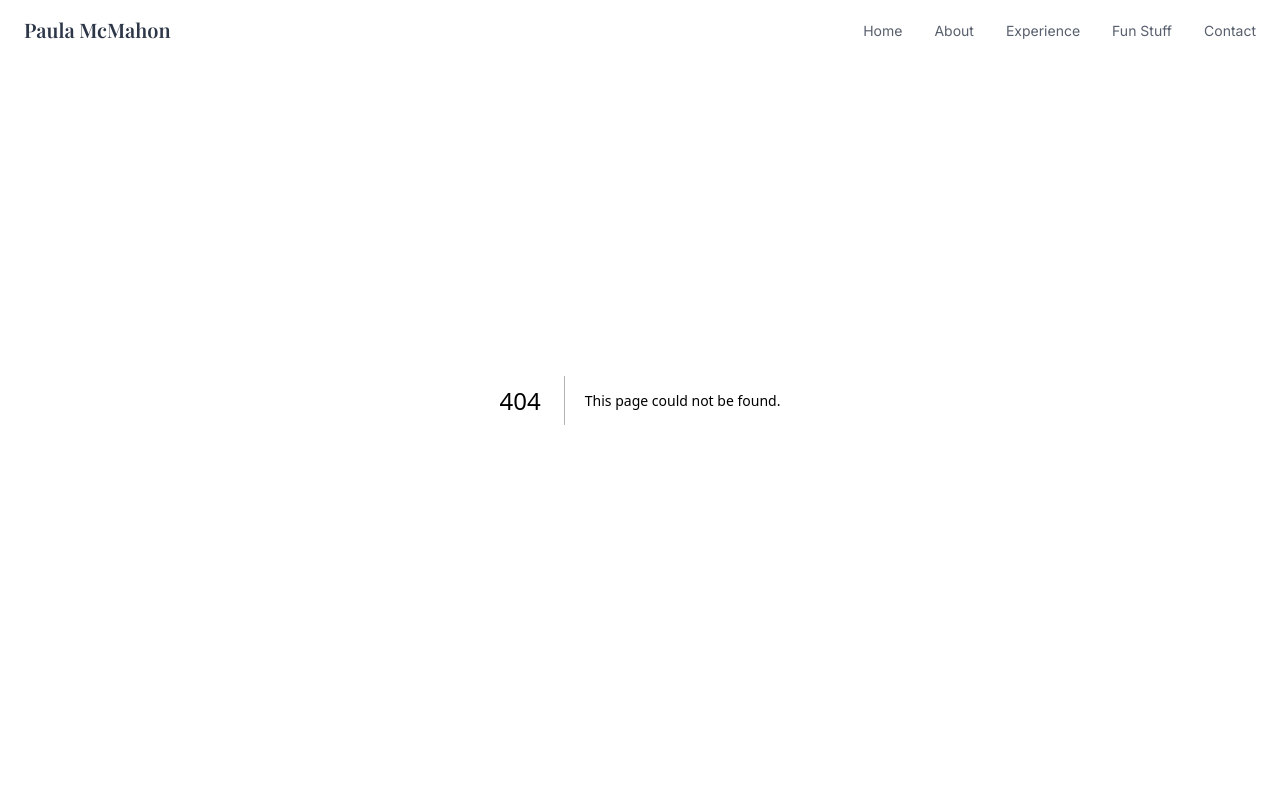
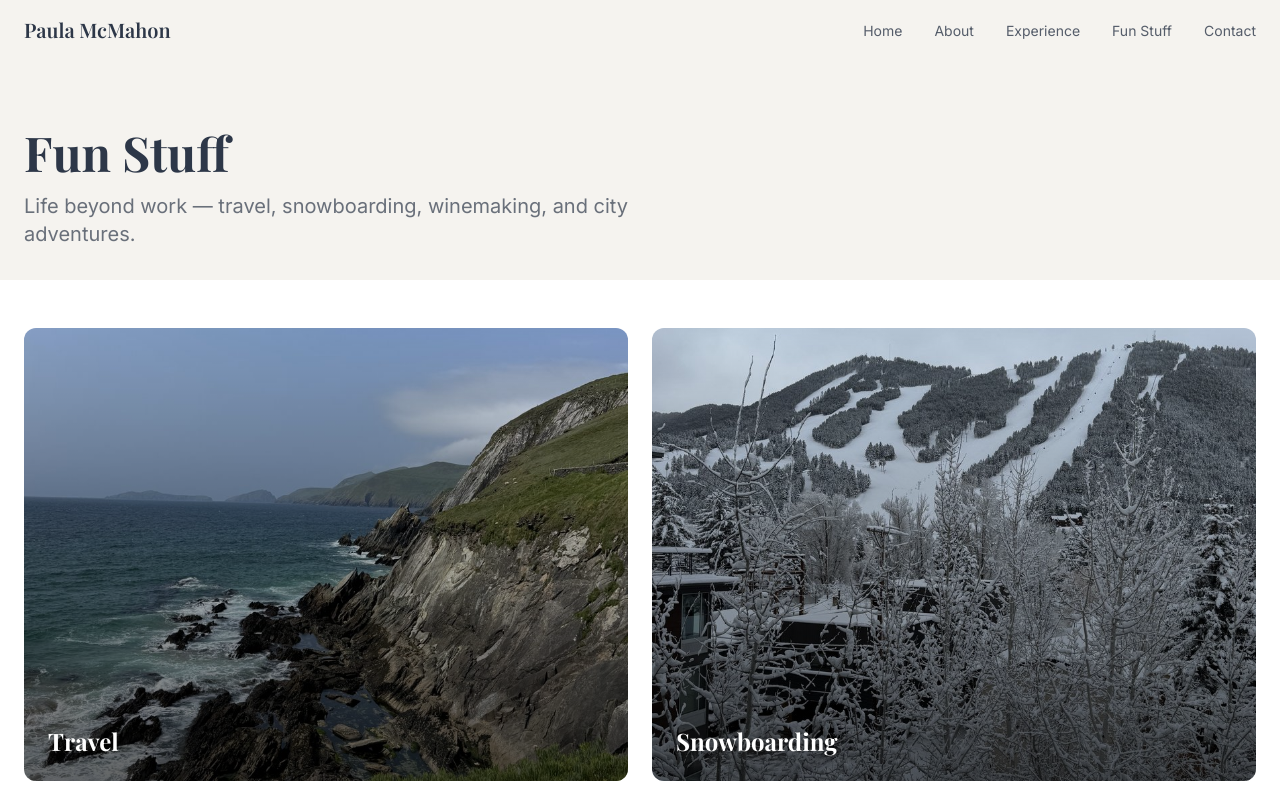
Before and after one commit to Missmoontaxi/paula-site, a Next.js app: page /fun-stuff in a window 1280 px wide. Before the commit this address had no page. Shown: the top 800 px of the page. Built offline with nearby package versions, Linux system fonts and the light colour scheme; grey boxes are pictures that could not be loaded.

Commit message:
restore fs

```diff
--- /dev/null
+++ b/src/app/fun-stuff/page.tsx
@@ -0,0 +1,66 @@
+'use client'
+
+import Image from 'next/image'
+import Link from 'next/link'
+import { motion } from 'framer-motion'
+
+const categories = [
+  { title: 'Travel', image: '/images/travel/IMG_5731.jpg', href: '/fun-stuff/travel' },
+  { title: 'Snowboarding', image: '/images/snowboarding/IMG_4293.jpg', href: '/fun-stuff/snowboarding' },
+  { title: 'Making Things', image: '/images/making-things/IMG_3569.jpg', href: '/fun-stuff/making-things' },
+  { title: 'NYC', image: '/images/nyc/NYC1.jpg', href: '/fun-stuff/nyc' },
+]
+
+export default function FunStuff() {
+  return (
+    <>
+      {/* Header */}
+      <section className="pt-32 pb-8 bg-cream">
+        <div className="max-w-7xl mx-auto px-6">
+          <motion.div
+            initial={{ opacity: 0, y: 20 }}
+            animate={{ opacity: 1, y: 0 }}
+            transition={{ duration: 0.6 }}
+          >
+            <h1 className="font-serif text-4xl md:text-5xl font-bold text-slate-dark mb-4">
+              Fun Stuff
+            </h1>
+            <p className="text-xl text-slate-dark/70 max-w-2xl">
+              Life beyond work — travel, snowboarding, winemaking, and city adventures.
+            </p>
+          </motion.div>
+        </div>
+      </section>
+
+      {/* Categories Grid */}
+      <section className="py-12 bg-white">
+        <div className="max-w-7xl mx-auto px-6">
+          <div className="grid md:grid-cols-2 gap-6">
+            {categories.map((category, index) => (
+              <Link key={category.title} href={category.href}>
+                <motion.div
+                  initial={{ opacity: 0, y: 20 }}
+                  whileInView={{ opacity: 1, y: 0 }}
+                  viewport={{ once: true }}
+                  transition={{ duration: 0.4, delay: index * 0.1 }}
+                  className="group relative aspect-[4/3] rounded-xl overflow-hidden cursor-pointer"
+                >
+                  <Image
+                    src={category.image}
+                    alt={category.title}
+                    fill
+                    className="object-cover transition-transform duration-500 group-hover:scale-110"
+                  />
+                  <div className="absolute inset-0 bg-gradient-to-t from-black/60 to-transparent" />
+                  <span className="absolute bottom-6 left-6 text-white text-2xl font-serif font-bold">
+                    {category.title}
+                  </span>
+                </motion.div>
+              </Link>
+            ))}
+          </div>
+        </div>
+      </section>
+    </>
+  )
+}
```
Also changed, not shown: 2 other files (tests, documents, lock files or other folders).
